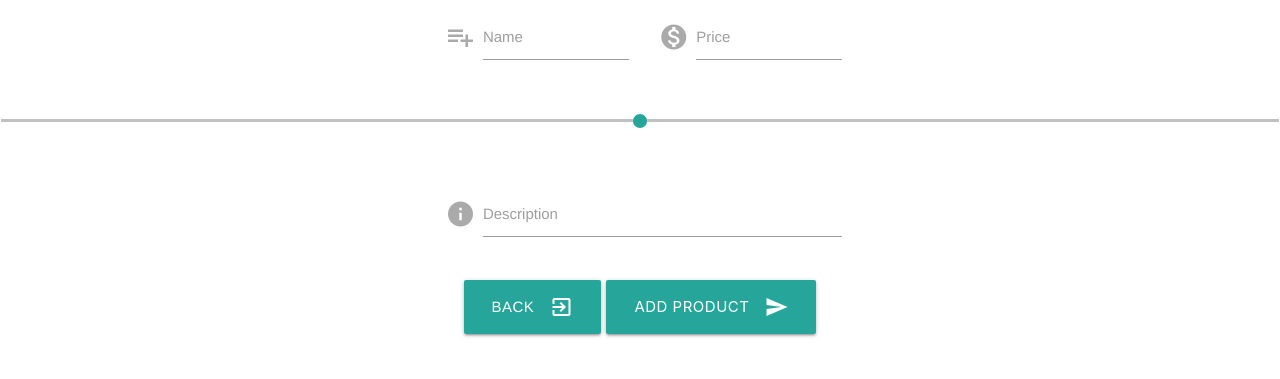
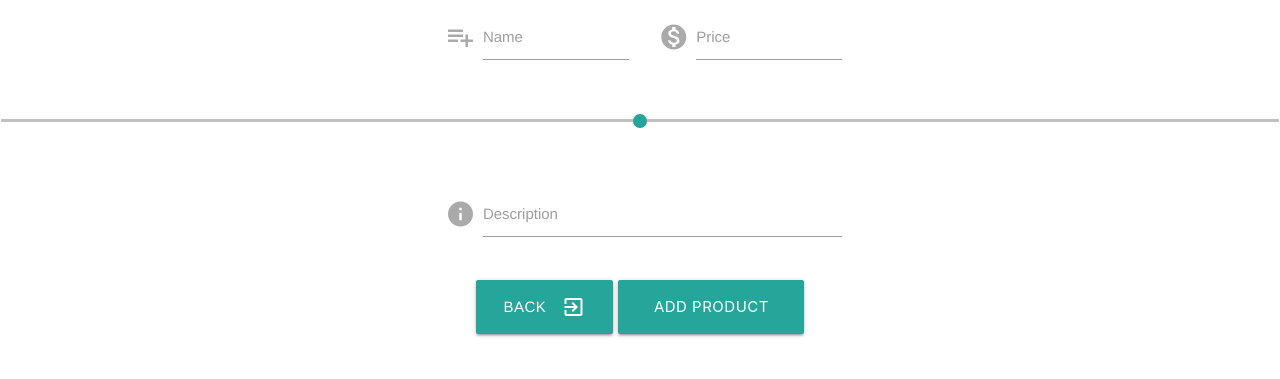
Before and after one commit to vives-webapplications-2018/vue-project-weneedjesus, a PHP site: page /templates/add.phtml in a window 1280 px wide. Shown: the part 264-643 px from the top of the page. Run offline with PHP 8.4, Linux system fonts and the light colour scheme.

Commit message:
changed button logos

```diff
--- a/templates/add.phtml
+++ b/templates/add.phtml
@@ -48,7 +48,7 @@
 
         <div class="row">
                 <a  href="/" class="waves-effect waves-light btn-large"><i class="material-icons right">exit_to_app</i>Back</a>
-                <button class="btn waves-effect waves-light btn-large" type="submit" name="action">Add product<i class="material-icons right">send</i></button>
+                <button class="btn waves-effect waves-light btn-large" type="submit" name="action">Add product<i class="material-icons right"></i></button>
         </div>
        </form>
       </div>
--- a/templates/stock.phtml
+++ b/templates/stock.phtml
@@ -16,7 +16,7 @@
         HELLO <? $productid ?>
 
         <div class="row">
-        <a href="/add" class="btn waves-effect waves-light btn-large">Add product<i class="material-icons right">send</i></a>
+        <a href="/add" class="btn waves-effect waves-light btn-large">Add product<i class="material-icons right"></i></a>
         </div>
     </body>
 </html>
```
